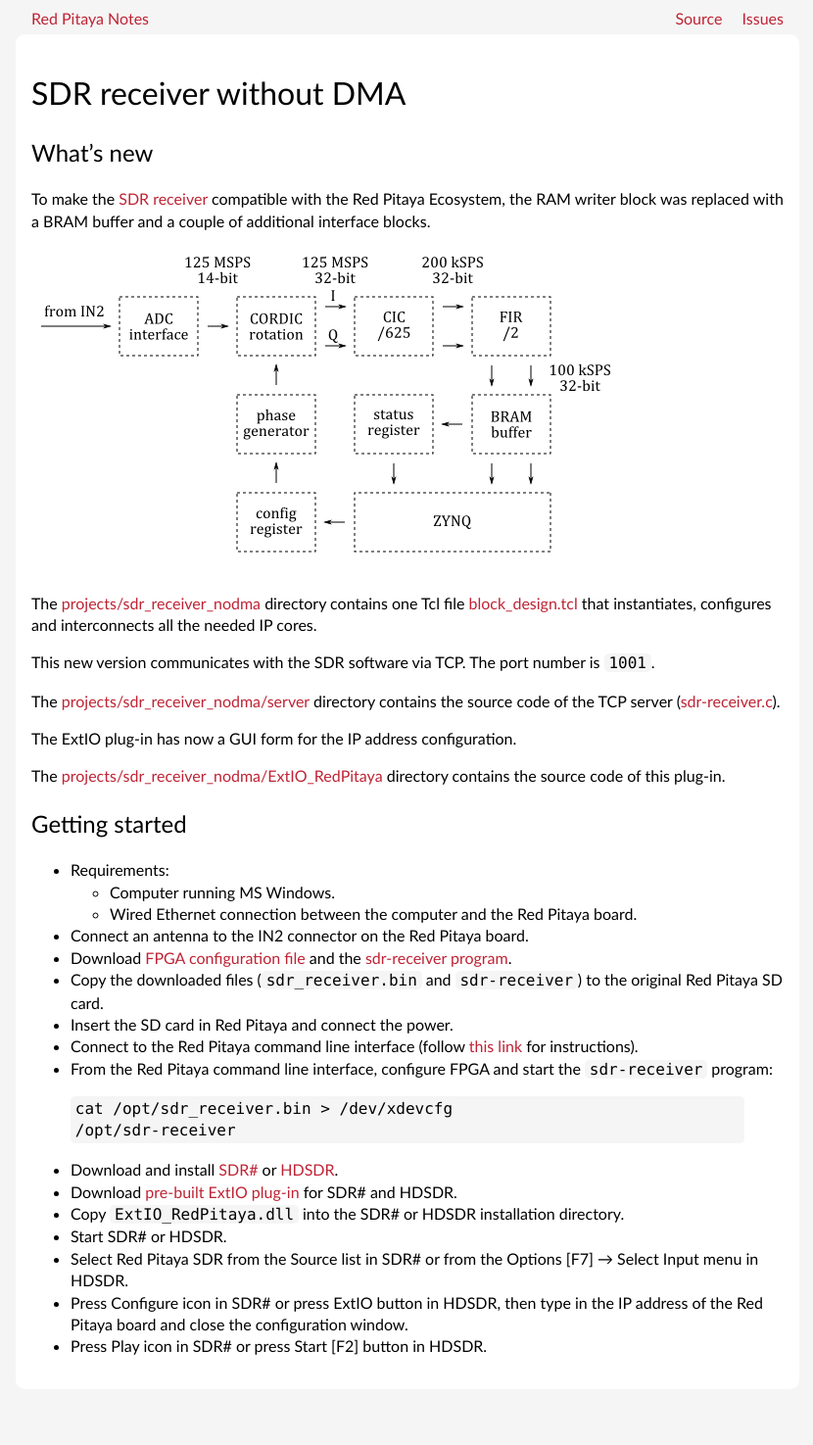
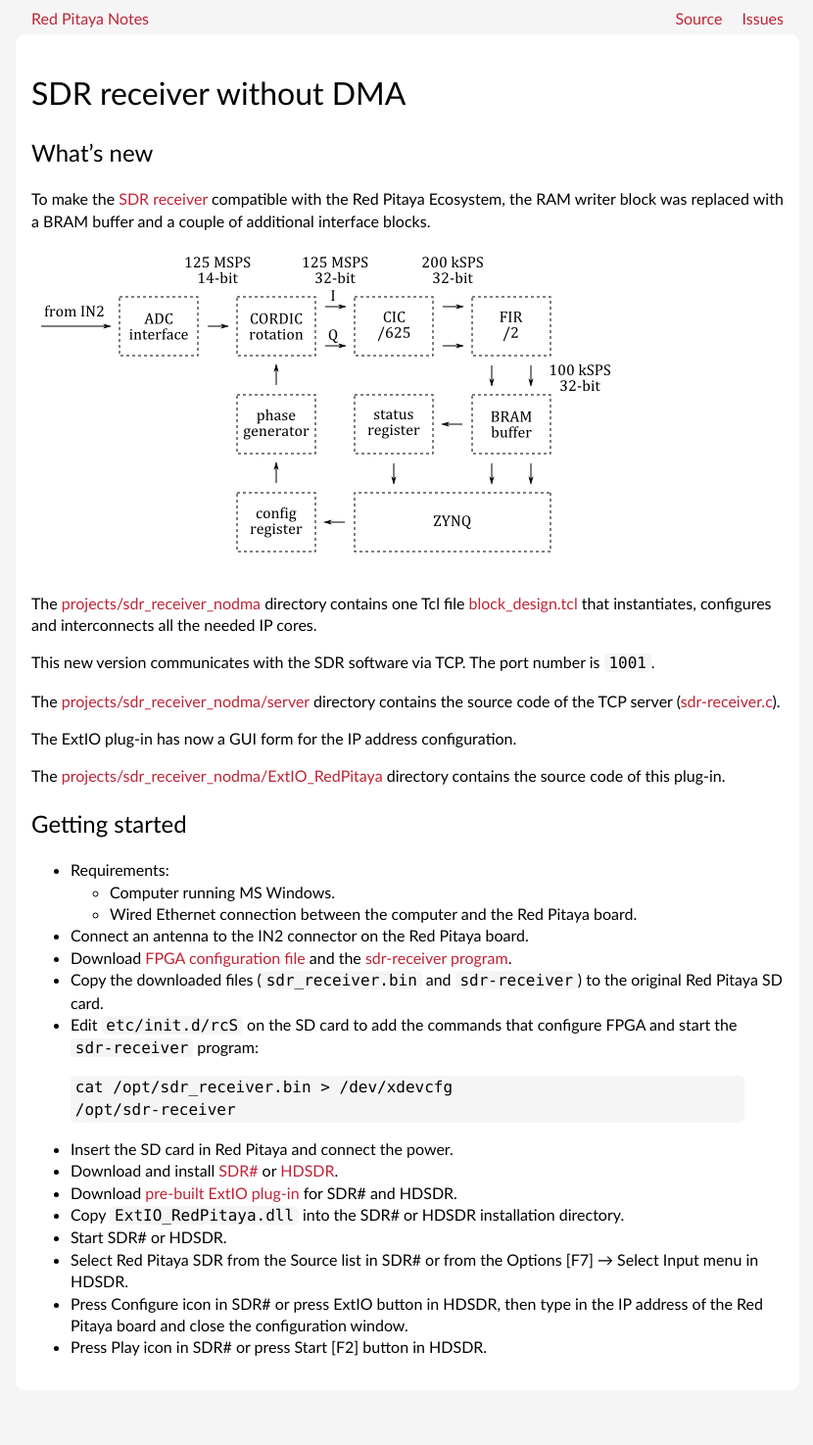
Before and after one commit to pavel-demin/red-pitaya-notes, a Jekyll site: the page built from sdr-receiver-nodma.md, in a window 1280 px wide. Shown: the whole page at 98% size, without its empty margins (224-1054 px from the left). Built offline with Jekyll 4.4.1, drawn with Linux system fonts in a browser that asks for light colours.

Commit message:
add commands to etc/init.d/rcS

```diff
--- a/sdr-receiver-nodma.md
+++ b/sdr-receiver-nodma.md
@@ -30,13 +30,12 @@ Getting started
  - Connect an antenna to the IN2 connector on the Red Pitaya board.
  - Download [FPGA configuration file](https://googledrive.com/host/0B-t5klOOymMNfmJ0bFQzTVNXQ3RtWm5SQ2NGTE1hRUlTd3V2emdSNzN6d0pYamNILW83Wmc/SDR/sdr_receiver.bin) and the [sdr-receiver program](https://googledrive.com/host/0B-t5klOOymMNfmJ0bFQzTVNXQ3RtWm5SQ2NGTE1hRUlTd3V2emdSNzN6d0pYamNILW83Wmc/SDR/sdr-receiver).
  - Copy the downloaded files (`sdr_receiver.bin` and `sdr-receiver`) to the original Red Pitaya SD card.
- - Insert the SD card in Red Pitaya and connect the power.
- - Connect to the Red Pitaya command line interface (follow [this link](http://wiki.redpitaya.com/index.php?title=User_Manual#Red_Pitaya_command_line_access) for instructions).
- - From the Red Pitaya command line interface, configure FPGA and start the `sdr-receiver` program:
+ - Edit `etc/init.d/rcS` on the SD card to add the commands that configure FPGA and start the `sdr-receiver` program:
 {% highlight bash %}
 cat /opt/sdr_receiver.bin > /dev/xdevcfg
 /opt/sdr-receiver
 {% endhighlight %}
+ - Insert the SD card in Red Pitaya and connect the power.
  - Download and install [SDR#](http://sdrsharp.com/#download) or [HDSDR](http://www.hdsdr.de/).
  - Download [pre-built ExtIO plug-in](https://googledrive.com/host/0B-t5klOOymMNfmJ0bFQzTVNXQ3RtWm5SQ2NGTE1hRUlTd3V2emdSNzN6d0pYamNILW83Wmc/SDR/ExtIO_RedPitaya.dll) for SDR# and HDSDR.
  - Copy `ExtIO_RedPitaya.dll` into the SDR# or HDSDR installation directory.
```
